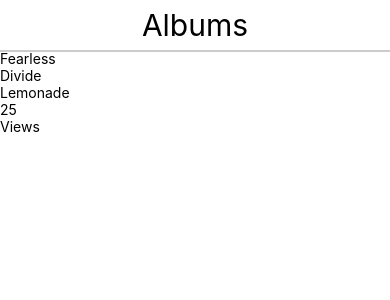
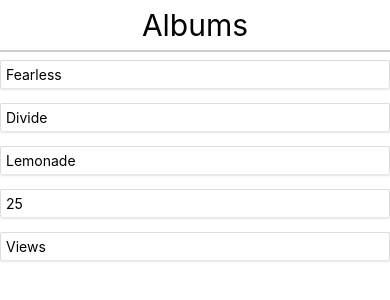
Before and after one commit to kikani-parth/album, a React Native app: screen / in a window 390 px wide. Shown: the top 300 px of the page. Built offline with nearby package versions, Linux system fonts and the light colour scheme.

Commit message:
add Card component

```diff
--- /dev/null
+++ b/src/components/AlbumDetail.js
@@ -0,0 +1,13 @@
+import React from 'react';
+import { Text } from 'react-native';
+import Card from './Card';
+
+const AlbumDetail = ({ uniqueKey, album }) => {
+  return (
+    <Card>
+      <Text key={uniqueKey}>{album.title}</Text>
+    </Card>
+  );
+};
+
+export default AlbumDetail;
--- a/src/components/AlbumList.js
+++ b/src/components/AlbumList.js
@@ -1,6 +1,7 @@
 import React, { Component } from 'react';
 import { View, Text, StyleSheet } from 'react-native';
 import * as data from '../../assets/albums.json';
+import AlbumDetail from './AlbumDetail';
 
 class AlbumList extends Component {
   state = { albums: [] };
@@ -11,7 +12,7 @@
 
   renderAlbums() {
     return this.state.albums.map((album) => (
-      <Text key={album.title}>{album.title}</Text>
+      <AlbumDetail key={album.title} album={album} />
     ));
   }
 
--- /dev/null
+++ b/src/components/Card.js
@@ -0,0 +1,34 @@
+import React from 'react';
+import { View, Text, StyleSheet, Image, Platform } from 'react-native';
+
+const Card = ({ children }) => {
+  return <View style={styles.container}>{children}</View>;
+};
+
+const styles = StyleSheet.create({
+  container: {
+    borderWidth: 1,
+    borderRadius: 2,
+    borderColor: '#ddd',
+    borderBottomWidth: 0,
+    marginVertical: 5,
+    marginTop: 10,
+    padding: 5,
+    backgroundColor: '#fff',
+
+    // Shadow for IOS
+    shadowColor: '#000',
+    shadowOffset: { width: 0, height: 2 },
+    shadowOpacity: 0.1,
+    shadowRadius: 2,
+
+    // Elevation for Android
+    ...Platform.select({
+      android: {
+        elevation: 10,
+      },
+    }),
+  },
+});
+
+export default Card;
```
